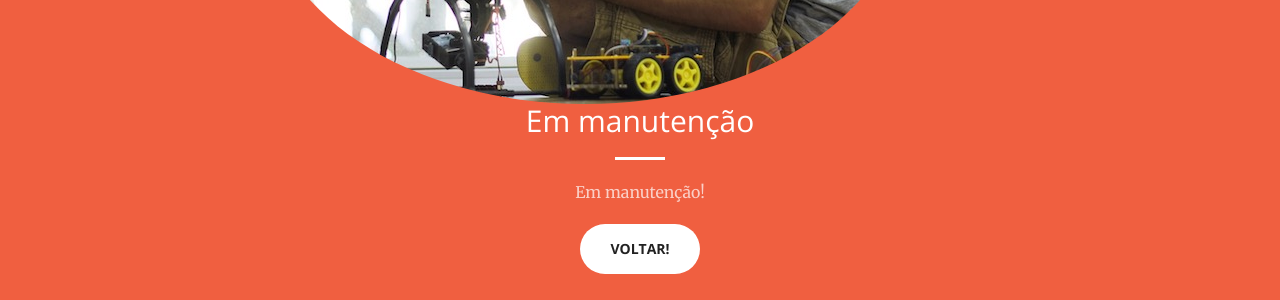
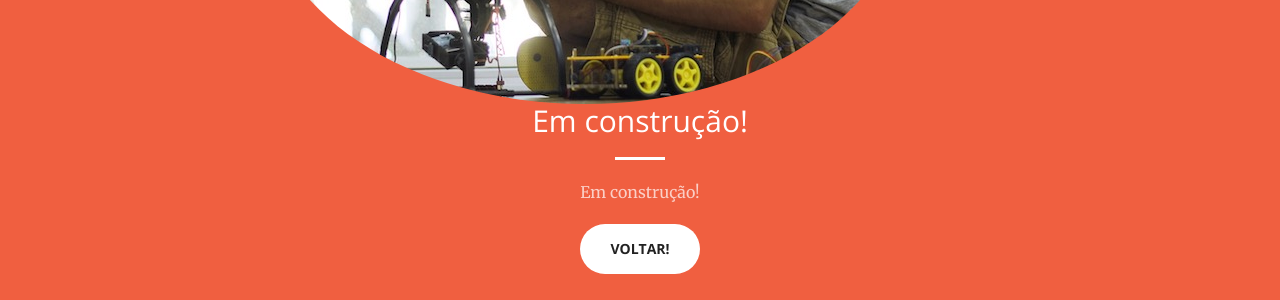
Before and after one commit to Jampierre/jampierre.github.io, a Jekyll site: the page built from index.html, in a window 1280 px wide and 900 px high, scrolled down 1162 px. Shown: the part 160-460 px from the top of the window. Built offline with Jekyll 4.4.1, drawn with Linux system fonts in a browser that asks for light colours.

Commit message:
Atualização Em construção!
Atualização da situação do site

```diff
--- a/_includes/call-to-action.html
+++ b/_includes/call-to-action.html
@@ -3,9 +3,9 @@
         <div class="row">
             <div class="col-lg-8 col-lg-offset-2 text-center">
                 <img src="img/2015-03-31%2016.31.28-1.jpg" class="img-circle img-responsive">
-                <h2 class="section-heading">Em manutenção</h2>
+                <h2 class="section-heading">Em construção!</h2>
                 <hr class="light">
-                <p class="text-faded">Em manutenção!</p>
+                <p class="text-faded">Em construção!</p>
                 <a href="#" class="btn btn-default btn-xl">Voltar!</a>
             </div>
         </div>
```
